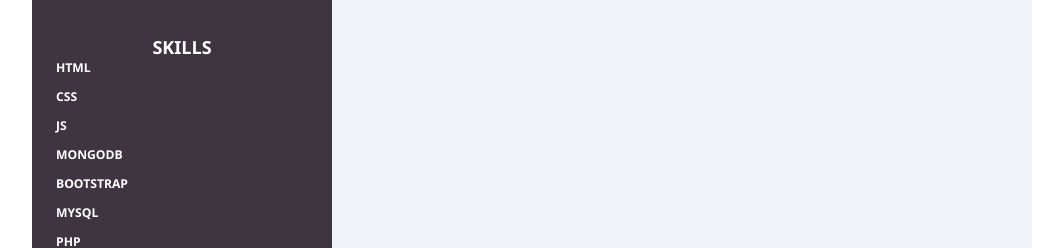
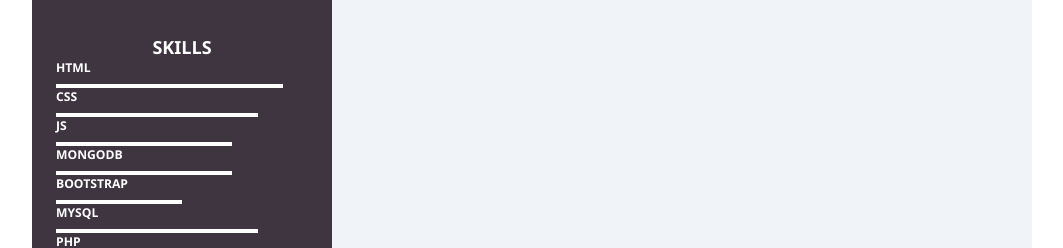
Before and after one commit to Devi-CodingTime/Responsive-Resume, a plain HTML site: page index.html in a window 1280 px wide. Shown: the part 556-804 px from the top of the page, without its empty margins (32-1095 px from the left). Drawn offline with Linux system fonts and the light colour scheme.

Commit message:
first-change

```diff
--- a/index.html
+++ b/index.html
@@ -79,48 +79,48 @@
                                 <div class="skill-name">
                                     <h3>Html</h3>
                                 </div>
-                                <div class="skill-progress">
-                                    <div class="progress-bar" style="width: 90%;"></div>
+                                <div class="skill-progress" style="width: 90%;">
+                                    <!-- <div class="progress-bar" ></div> -->
                                 </div>
                             </div>
                             <div class="skill-item">
                                 <div class="skill-name">
                                     <h3>Css</h3>
                                 </div>
-                                <div class="skill-progress">
-                                    <div class="progress-bar" style="width: 80%;"></div>
+                                <div class="skill-progress" style="width: 80%;">
+                                    <!-- <div class="progress-bar" ></div> -->
                                 </div>
                             </div>
                             <div class="skill-item">
                                 <div class="skill-name">
                                     <h3>JS</h3>
                                 </div>
-                                <div class="skill-progress">
-                                    <div class="progress-bar" style="width: 70%;"></div>
+                                <div class="skill-progress" style="width: 70%;">
+                                    <!-- <div class="progress-bar"></div> -->
                                 </div>
                             </div>
                             <div class="skill-item">
                                 <div class="skill-name">
                                     <h3>MongoDB</h3>
                                 </div>
-                                <div class="skill-progress">
-                                    <div class="progress-bar" style="width: 70%;"></div>
+                                <div class="skill-progress" style="width: 70%;">
+                                    <!-- <div class="progress-bar" ></div> -->
                                 </div>
                             </div>
                             <div class="skill-item">
                                 <div class="skill-name">
                                     <h3>Bootstrap</h3>
                                 </div>
-                                <div class="skill-progress">
-                                    <div class="progress-bar" style="width: 50%;"></div>
+                                <div class="skill-progress" style="width: 50%;">
+                                    <div class="progress-bar"></div>
                                 </div>
                             </div>
                             <div class="skill-item">
                                 <div class="skill-name">
                                     <h3>Mysql</h3>
                                 </div>
-                                <div class="skill-progress">
-                                    <div class="progress-bar" style="width: 80%;"></div>
+                                <div class="skill-progress" style="width: 80%;">
+                                    <!-- <div class="progress-bar"></div> -->
                                 </div>
                             </div>
                             <div class="skill-item">
--- a/style.css
+++ b/style.css
@@ -28,10 +28,12 @@ span
 .left-section
 {
     background-color: #372d3af5;
+    grid-column: span 1 / auto;
 }
 .right-section
 {
     background-color: rgba(235, 239, 245, 0.749);
+    grid-column: span 1 / span 2;
 }
 .left-content
 {
@@ -88,14 +90,16 @@ span
     text-align: left;
     padding-bottom: 0.5rem;
 }
-.progress-bar
+/* .progress-bar
 {
     height: 4px;
     border-radius: 1px solid white;
-}
+} */
 .skill-progress
 {
-    color: white;
+    background-color: white;
+    height: 4px;
+    border-radius: 1px solid white;
 }
 .social-media
 {
@@ -131,3 +135,16 @@ span
     font-weight: 700;
     padding: 0.5rem;
 }
+@media only screen and (max-width:674px)
+{
+    .left-section
+    {
+        /* grid-column: span 1 / auto; */
+       grid-template-columns: repeat(1, 1fr);
+    }
+    .right-section
+    {
+        /* grid-column: span 1 / span 2; */
+        grid-template-columns: repeat(1, 1fr);
+    }
+}
```
